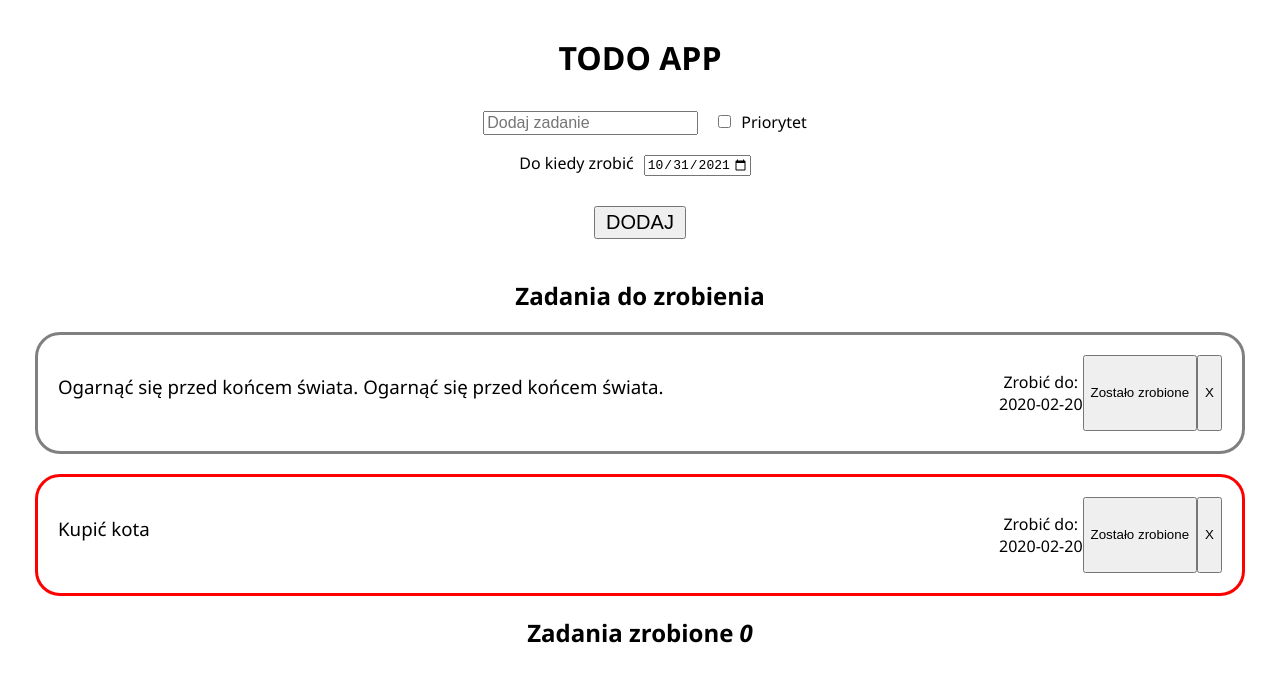
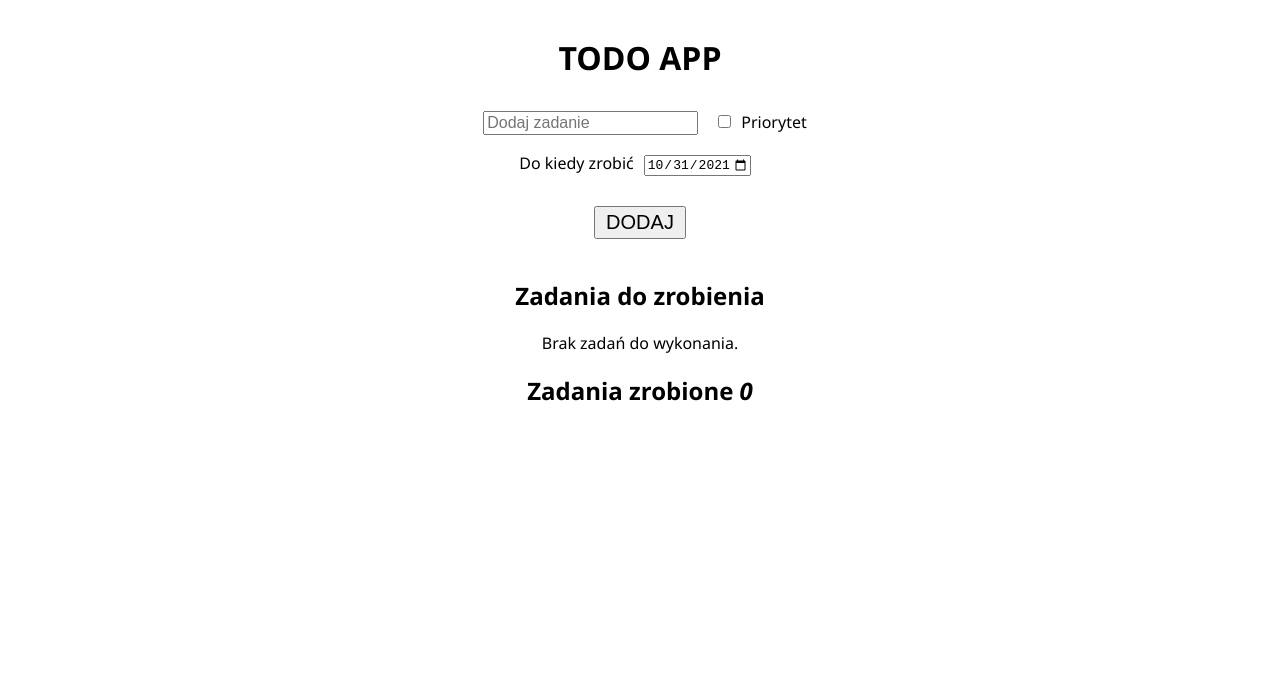
Before and after one commit to rucpata/ToDo_app, a React (Create React App) app: page / in a window 1280 px wide. Shown: the top 682 px of the page. Built offline with nearby package versions, Linux system fonts and the light colour scheme.

Commit message:
sort list

```diff
--- a/src/components/App.js
+++ b/src/components/App.js
@@ -9,22 +9,22 @@ class App extends Component {
   counter = 2;
   state = {
     tasks: [
-      {
-        id: 0,
-        name: 'Ogarnąć się przed końcem świata. Ogarnąć się przed końcem świata.',
-        date: '2020-02-20',
-        important: false,
-        active: true,
-        finishDate: null
-      },
-      {
-        id: 1,
-        name: 'Kupić kota',
-        date: '2020-02-20',
-        important: true,
-        active: true,
-        finishDate: null
-      },
+      // {
+      //   id: 0,
+      //   name: 'Ogarnąć się przed końcem świata. Ogarnąć się przed końcem świata.',
+      //   date: '2020-02-20',
+      //   important: false,
+      //   active: true,
+      //   finishDate: null
+      // },
+      // {
+      //   id: 1,
+      //   name: 'Kupić kota',
+      //   date: '2020-02-20',
+      //   important: true,
+      //   active: true,
+      //   finishDate: null
+      // },
     ]
   }
 
--- a/src/components/Task.css
+++ b/src/components/Task.css
@@ -13,5 +13,5 @@
 .taskrest{
     text-align: center;
     display: flex;
-    justify-content: end;
+    justify-content: center;
 }
--- a/src/components/Task.js
+++ b/src/components/Task.js
@@ -10,11 +10,13 @@ const Task = props => {
 
     const {name, date, id, active, important, finishDate} = props.task
     // const {delete, change} = props
+    const priority = important ? <p>HIGH PRIORITY</p> : <p>LOW PRIORITY</p>
 
     if(active){
         return(
             <>
                 <div className='task' style={important ? style : null}>
+                    {priority}
                     <h3 className='taskname'>{name}</h3>
                     <div className='taskrest'>
                         <p>Zrobić do: <br/>{date}</p>
@@ -27,9 +29,11 @@ const Task = props => {
         )
     } else {
         const finishTime = new Date(finishDate).toLocaleString()
+
         return (
             <>
                 <div className='task' style={important ? style : null}>
+                    {priority}
                     <h3 className='taskname'>{name}</h3>
                     <div className='taskrest'>
                         <p>Zrobić do: <br/>{date}</p>
--- a/src/components/TaskList.js
+++ b/src/components/TaskList.js
@@ -6,7 +6,23 @@ const TaskList = props => {
     const active = tasks.filter(task => task.active);
     const done = tasks.filter(task => !task.active);
 
+    if(active.length >= 2) {
+        active.sort((a,b) => {
+            a = a.name.toLowerCase();
+            b = b.name.toLowerCase();
+            if(a < b) return -1;
+            if(a > b) return 1;
+            return 0
+        })
+    }
 
+    if(done.length >=2){
+        done.sort((a,b) => {
+            if(a.finishDate > b.finishDate) return -1
+            if(a.finishDate < b.finishDate) return 1
+            return 0
+        })
+    }
 
     const activeTasks = active.map(task => <Task key={task.id} task={task} delete={props.delete} change={props.change}/>)
     const doneTasks = done.map(task => <Task key={task.id} task={task} delete={props.delete} change={props.change}/>)
@@ -15,15 +31,12 @@ const TaskList = props => {
         <div>
             <div className='active'>
                 <h2>Zadania do zrobienia</h2>
-
                 {activeTasks.length > 0 ? activeTasks : <p>Brak zadań do wykonania.</p>}
-
             </div>
             <div className='done'>
                 <h2>Zadania zrobione <em>{done.length}</em></h2>
-                {done.length > 10 && <span style={{fontSize: 10}}>wyświetlonych jest jedynie 10 ostatnich elementów</span>}
+                {done.length > 10 && <span style={{fontSize: 10}}>wyświetlonych jest jedynie 10 ostatnich wykonaych zadań</span>}
                 {doneTasks.slice(0, 10)}
-
             </div>
         </div>
     )
```
